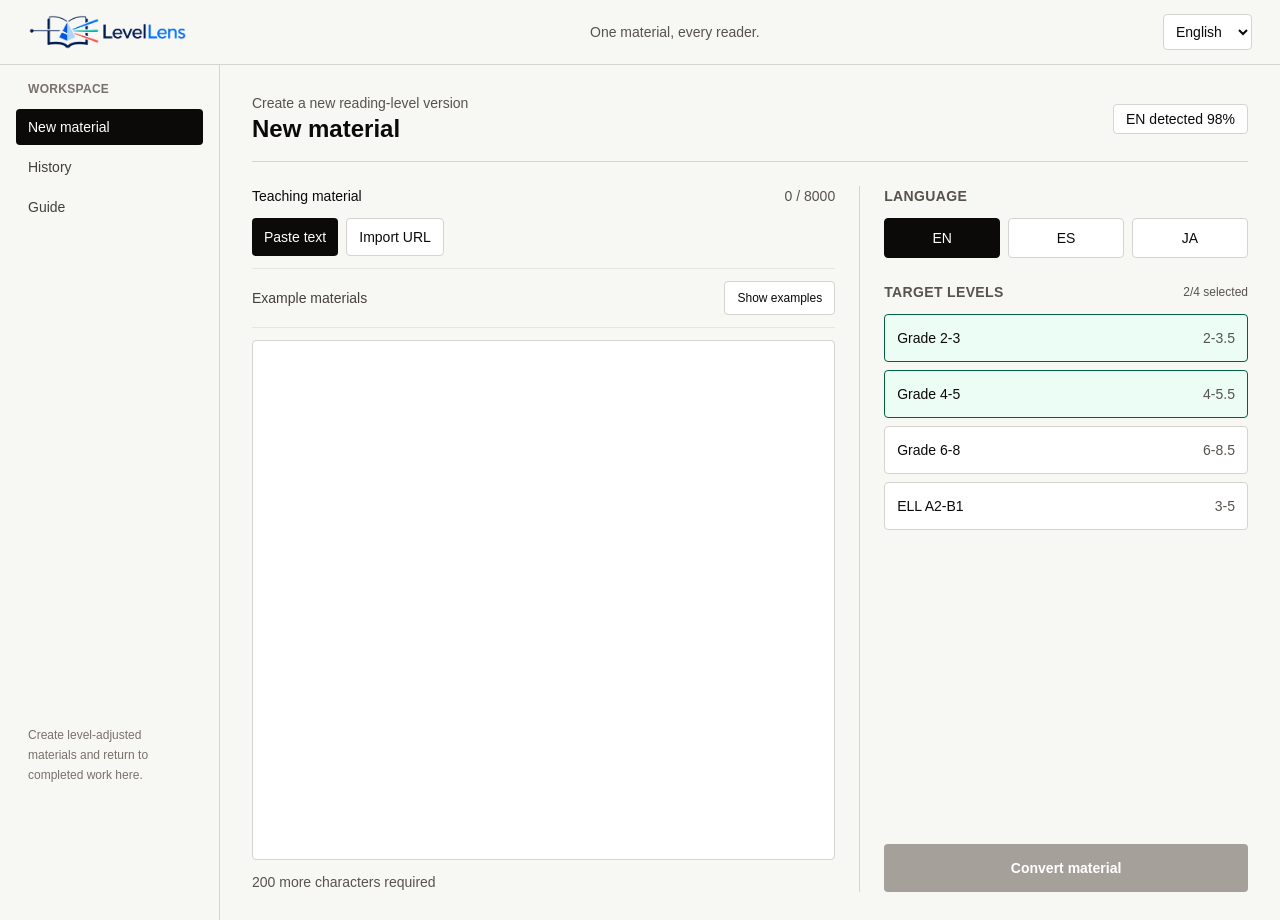
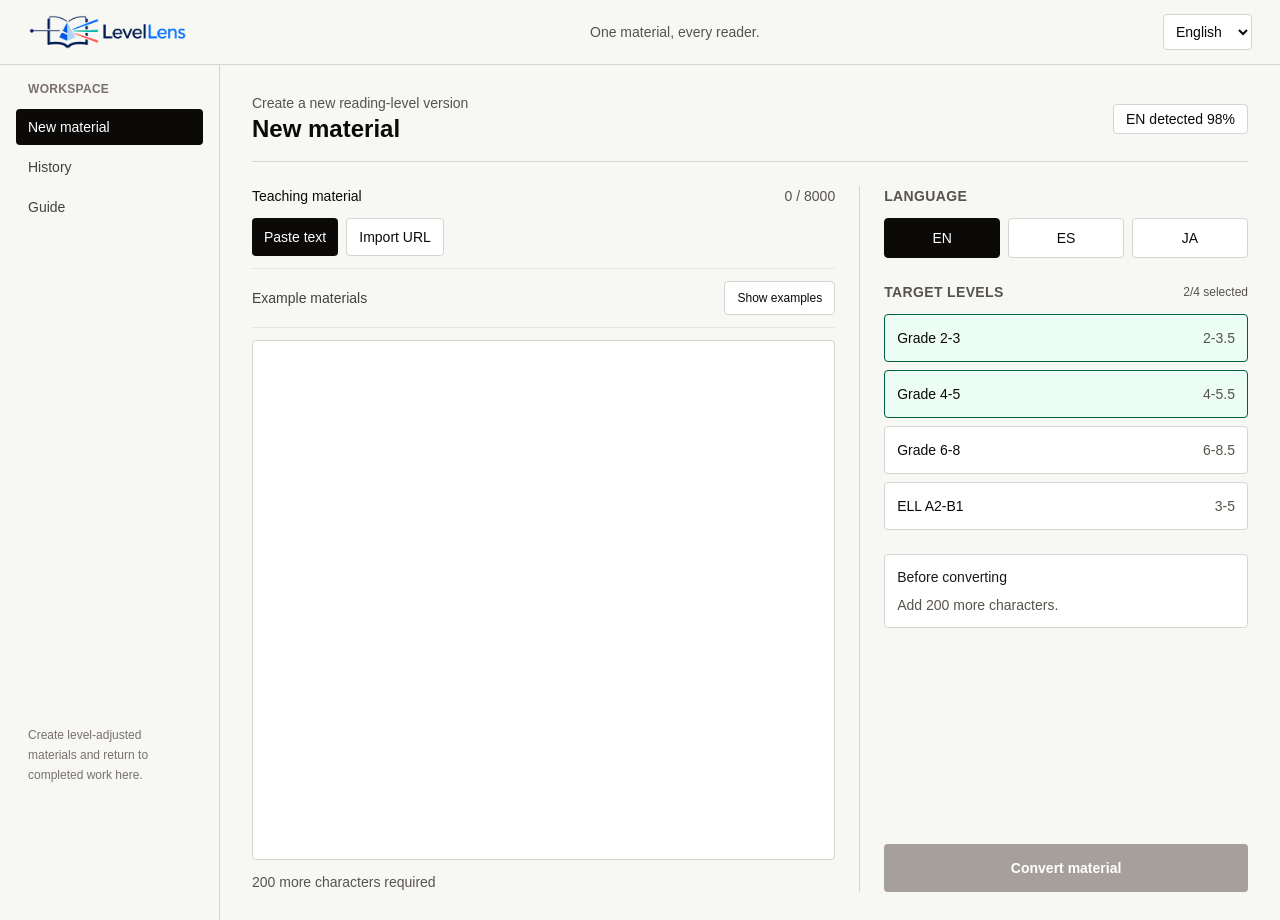
Before and after one commit to kouki6951/levellens, a Next.js app: page / in a window 1280 px wide. Built offline with nearby package versions, Linux system fonts and the light colour scheme.

Commit message:
Clarify teacher workflow states

```diff
--- a/src/app/api/history/route.ts
+++ b/src/app/api/history/route.ts
@@ -4,7 +4,7 @@ export async function GET() {
   const jobs = await prisma.job.findMany({
     orderBy: { createdAt: "desc" },
     take: 30,
-    include: { levelVersions: { select: { status: true, levelCode: true } } },
+    include: { levelVersions: { select: { status: true, levelCode: true, levelLabel: true } } },
   });
   return Response.json(jobs.map((job) => ({
     id: job.id,
@@ -17,5 +17,6 @@ export async function GET() {
     completedLevels: job.levelVersions.filter((level) => level.status === "completed").length,
     levelCount: job.levelVersions.length,
     levelCodes: job.levelVersions.map((level) => level.levelCode),
+    levels: job.levelVersions.map((level) => ({ levelCode: level.levelCode, levelLabel: level.levelLabel, status: level.status })),
   })));
 }
--- a/src/app/history/page.tsx
+++ b/src/app/history/page.tsx
@@ -4,8 +4,10 @@ import Link from "next/link";
 import { useEffect, useMemo, useState } from "react";
 import { useLocale } from "@/components/locale-provider";
 import { LoadingState } from "@/components/loading-state";
+import { PageState } from "@/components/page-state";
+import { UI_FEEDBACK } from "@/lib/ui-feedback";
 
-type HistoryJob = { id: string; sourceTitle: string | null; sourceText: string; lang: string; status: string; createdAt: string; completedLevels: number; levelCount: number; levelCodes: string[] };
+type HistoryJob = { id: string; sourceTitle: string | null; sourceText: string; lang: string; status: string; createdAt: string; completedLevels: number; levelCount: number; levelCodes: string[]; levels: Array<{ levelCode: string; levelLabel: string; status: string }> };
 const DRAFT_STORAGE_KEY = "levellens-reuse-draft";
 
 function titleFor(sourceTitle: string | null, sourceText: string, fallback: string) {
@@ -16,6 +18,7 @@ function titleFor(sourceTitle: string | null, sourceText: string, fallback: stri
 
 export default function HistoryPage() {
   const { locale, t } = useLocale();
+  const feedback = UI_FEEDBACK[locale];
   const [jobs, setJobs] = useState<HistoryJob[] | null>(null);
   const [query, setQuery] = useState("");
   const [status, setStatus] = useState("all");
@@ -40,7 +43,7 @@ export default function HistoryPage() {
         <Link href="/" className="rounded bg-stone-950 px-3 py-2 text-sm font-medium text-white">{t.newMaterial}</Link>
       </header>
       {jobs === null ? <LoadingState label={t.loading} /> : jobs.length === 0 ? (
-        <section className="border border-dashed border-stone-300 bg-white p-8 text-center"><h2 className="font-semibold">{t.noConversions}</h2><p className="mt-2 text-sm text-stone-600">{t.noConversionsHint}</p></section>
+        <PageState title={t.noConversions} description={t.noConversionsHint} action={{ href: "/", label: feedback.noHistoryAction }} />
       ) : (
         <>
           <div className="mb-4 flex flex-col gap-3 sm:flex-row">
@@ -50,11 +53,11 @@ export default function HistoryPage() {
               {statuses.map((item) => <option key={item} value={item}>{t.statusName(item)}</option>)}
             </select>
           </div>
-          {filteredJobs.length === 0 ? <section className="border border-dashed border-stone-300 bg-white p-8 text-center text-sm text-stone-600">{t.noMatchingHistory}</section> : <section className="overflow-hidden border border-stone-300 bg-white">
+          {filteredJobs.length === 0 ? <PageState title={t.noMatchingHistory} description={t.noMatchingHistory} action={{ href: "/history", label: feedback.noResultsAction }} /> : <section className="overflow-hidden border border-stone-300 bg-white">
             <div className="grid grid-cols-[minmax(0,1fr)_80px] gap-4 border-b border-stone-200 bg-stone-50 px-4 py-3 text-xs font-semibold uppercase tracking-wide text-stone-600 sm:grid-cols-[minmax(0,1fr)_90px_120px_150px]"><span>{t.material}</span><span className="hidden sm:block">{t.language}</span><span className="hidden sm:block">{t.status}</span><span>{t.created}</span></div>
             <div className="divide-y divide-stone-200">
               {filteredJobs.map((job) => <article key={job.id} className="grid grid-cols-[minmax(0,1fr)_80px] gap-4 px-4 py-4 sm:grid-cols-[minmax(0,1fr)_90px_120px_150px]">
-                <div className="min-w-0"><Link href={`/result/${job.id}`} className="block truncate font-medium hover:underline">{titleFor(job.sourceTitle, job.sourceText, t.untitledMaterial)}</Link><div className="mt-1 flex flex-wrap items-center gap-3"><p className="text-xs text-stone-600">{t.levelsComplete(job.completedLevels, job.levelCount)}</p><button type="button" onClick={() => reuse(job)} className="text-xs font-medium underline">{t.reuseMaterial}</button></div></div>
+                <div className="min-w-0"><Link href={`/result/${job.id}`} className="block truncate font-medium hover:underline">{titleFor(job.sourceTitle, job.sourceText, t.untitledMaterial)}</Link><div className="mt-2 flex flex-wrap items-center gap-2"><span className="rounded bg-stone-100 px-2 py-1 text-xs font-medium uppercase text-stone-700 sm:hidden">{job.lang}</span><span className={`rounded px-2 py-1 text-xs font-medium ${job.status === "completed" ? "bg-emerald-100 text-emerald-900" : job.status === "failed" || job.status === "partially_failed" ? "bg-red-100 text-red-900" : "bg-amber-100 text-amber-900"}`}>{t.statusName(job.status)}</span><p className="text-xs text-stone-600">{t.levelsComplete(job.completedLevels, job.levelCount)}</p><button type="button" onClick={() => reuse(job)} className="text-xs font-medium underline">{t.reuseMaterial}</button></div><p className="mt-2 truncate text-xs text-stone-600">{job.levels.map((level) => level.levelLabel).join(" · ")}</p></div>
                 <span className="hidden text-sm uppercase text-stone-600 sm:block">{job.lang}</span><span className="hidden text-sm text-stone-600 sm:block">{t.statusName(job.status)}</span>
                 <time className="text-right text-xs leading-5 text-stone-600" dateTime={job.createdAt}>{new Intl.DateTimeFormat(locale, { month: "short", day: "numeric", hour: "2-digit", minute: "2-digit" }).format(new Date(job.createdAt))}</time>
               </article>)}
--- a/src/app/page.tsx
+++ b/src/app/page.tsx
@@ -4,6 +4,7 @@ import { useEffect, useMemo, useState } from "react";
 import { useRouter } from "next/navigation";
 import { useLocale } from "@/components/locale-provider";
 import { levelsForLang, type SupportedLang } from "@/lib/levels";
+import { UI_FEEDBACK } from "@/lib/ui-feedback";
 
 const SAMPLES: Record<SupportedLang, { label: string; text: string }> = {
   en: { label: "EN: City gardens", text: "In many cities, small gardens are growing on roofs, balconies, and empty lots. These gardens give people fresh food, shade, and a place to meet neighbors. Plants take in carbon dioxide and release oxygen, but they also cool the ground by shading it and by releasing water from their leaves. Students can measure soil moisture, count insects, and compare temperatures in sunny and shaded places. A garden cannot solve every city problem, yet it can help a neighborhood learn how choices about land, water, and food affect daily life." },
@@ -43,6 +44,7 @@ export default function Home() {
   const [sourceTouched, setSourceTouched] = useState(false);
   const levels = useMemo(() => levelsForLang(lang), [lang]);
   const importCopy = IMPORT_COPY[locale];
+  const feedback = UI_FEEDBACK[locale];
 
   useEffect(() => {
     const rawDraft = window.sessionStorage.getItem(DRAFT_STORAGE_KEY);
@@ -135,6 +137,11 @@ export default function Home() {
 
   const invalid = sourceText.length < 200 || sourceText.length > 8000 || selected.length === 0 || submitting;
   const sourceLengthError = sourceText.length > 8000 || (sourceTouched && sourceText.length < 200);
+  const conversionNeeds = [
+    sourceText.length < 200 ? feedback.addCharacters(200 - sourceText.length) : null,
+    sourceText.length > 8000 ? feedback.reduceCharacters(sourceText.length - 8000) : null,
+    selected.length === 0 ? feedback.chooseLevel : null,
+  ].filter((message): message is string => Boolean(message));
 
   return (
     <main>
@@ -237,7 +244,7 @@ export default function Home() {
             </section>
 
             {error ? <p className="rounded border border-red-200 bg-red-50 p-3 text-sm text-red-800">{error}</p> : null}
-            {selected.length === 0 ? <p className="text-sm text-red-700" aria-live="polite">{t.selectLevelRequired}</p> : null}
+            {conversionNeeds.length > 0 ? <section className="rounded border border-stone-300 bg-white p-3 text-sm" aria-live="polite"><p className="font-medium text-stone-900">{feedback.conversionNeeds}</p><ul className="mt-2 space-y-1 text-stone-600">{conversionNeeds.map((need) => <li key={need}>{need}</li>)}</ul></section> : null}
             <button
               type="button"
               disabled={invalid}
--- a/src/app/result/[jobId]/export/page.tsx
+++ b/src/app/result/[jobId]/export/page.tsx
@@ -7,6 +7,8 @@ import { useParams } from "next/navigation";
 import { worksheetLabelsFor, WorksheetDocument, type WorksheetLevel, type WorksheetOptions } from "@/lib/pdf/worksheet";
 import { useLocale } from "@/components/locale-provider";
 import { LoadingState } from "@/components/loading-state";
+import { PageState } from "@/components/page-state";
+import { UI_FEEDBACK } from "@/lib/ui-feedback";
 
 type ExportLevel = WorksheetLevel & { id: string; status: string };
 type ExportJob = { sourceTitle: string | null; source: { url: string; domain: string; accessedAt: string | null } | null; levels: Array<{ id: string; levelCode: string; levelLabel: string; status: string; result: { title: string | null; simplifiedText: string | null; keyPhrases: WorksheetLevel["keyPhrases"]; questions: WorksheetLevel["questions"]; readability: WorksheetLevel["quality"]; factCheck: { retained: number; simplified: number; lost: number } | null } }> };
@@ -14,6 +16,7 @@ type ExportJob = { sourceTitle: string | null; source: { url: string; domain: st
 export default function ExportPage() {
   const { jobId } = useParams<{ jobId: string }>();
   const { locale, t } = useLocale();
+  const feedback = UI_FEEDBACK[locale];
   const [job, setJob] = useState<ExportJob | null>(null);
   const [selected, setSelected] = useState<string[]>([]);
   const [include, setInclude] = useState<WorksheetOptions>({ keyPhraseBox: true, questions: true, answerPage: true, teacherSummary: true });
@@ -73,7 +76,7 @@ export default function ExportPage() {
     setDownloading(false);
   }
 
-  if (error) return <main className="min-h-screen p-6 text-red-800">{error}</main>;
+  if (error) return <main className="min-h-screen bg-[#f7f7f4] p-6 text-stone-950"><PageState title={feedback.resultUnavailable} description={error} tone="error" action={{ href: "/history", label: t.history }} /></main>;
   if (!job) return <main className="grid min-h-screen place-items-center p-6"><LoadingState label={t.loading} /></main>;
 
   return (
--- a/src/app/result/[jobId]/page.tsx
+++ b/src/app/result/[jobId]/page.tsx
@@ -5,6 +5,8 @@ import Link from "next/link";
 import { useParams } from "next/navigation";
 import { useLocale } from "@/components/locale-provider";
 import { LoadingState } from "@/components/loading-state";
+import { PageState } from "@/components/page-state";
+import { UI_FEEDBACK } from "@/lib/ui-feedback";
 
 type JobResponse = {
   jobId: string;
@@ -84,7 +86,8 @@ function LoadingRows({ rows = 3 }: { rows?: number }) {
 
 export default function ResultPage() {
   const params = useParams<{ jobId: string }>();
-  const { t } = useLocale();
+  const { locale, t } = useLocale();
+  const feedback = UI_FEEDBACK[locale];
   const jobId = params.jobId;
   const [job, setJob] = useState<JobResponse | null>(null);
   const [selectedCode, setSelectedCode] = useState<string | null>(null);
@@ -148,7 +151,7 @@ export default function ResultPage() {
   if (error) {
     return (
       <main className="min-h-screen bg-[#f7f7f4] p-6 text-stone-950">
-        <p className="rounded border border-red-200 bg-red-50 p-4 text-red-800">{error}</p>
+        <PageState title={feedback.resultUnavailable} description={error || feedback.resultUnavailableBody} tone="error" action={{ href: "/history", label: t.history }} />
       </main>
     );
   }
@@ -213,11 +216,11 @@ export default function ResultPage() {
         <div className="grid gap-4 md:grid-cols-2 xl:grid-cols-4">
           <section className="rounded border border-stone-300 bg-white p-4">
             <h2 className="mb-3 text-sm font-semibold uppercase tracking-wide text-stone-600">{t.readability}</h2>
-            {selectedLevel.result.readability.score !== null ? <p className="text-sm">{selectedLevel.result.readability.metric} {selectedLevel.result.readability.score?.toFixed(2)} {selectedLevel.result.readability.inRange ? t.inRange : t.nearMatch} ({t.target} {selectedLevel.result.readability.targetMin}-{selectedLevel.result.readability.targetMax}, {selectedLevel.result.readability.attemptCount} {t.attempts})</p> : <LoadingRows rows={2} />}
+            {selectedLevel.result.readability.score !== null ? <><span className={`inline-block rounded px-2 py-1 text-xs font-medium ${selectedLevel.result.readability.inRange ? "bg-emerald-100 text-emerald-900" : "bg-amber-100 text-amber-950"}`}>{selectedLevel.result.readability.inRange ? feedback.targetReached : feedback.targetOutside}</span><p className="mt-3 text-sm">{selectedLevel.result.readability.metric} {selectedLevel.result.readability.score?.toFixed(2)}</p><p className="mt-1 text-xs text-stone-600">{t.target} {selectedLevel.result.readability.targetMin}-{selectedLevel.result.readability.targetMax} · {selectedLevel.result.readability.attemptCount} {t.attempts}</p></> : <><p className="mb-3 text-xs text-stone-600">{feedback.scorePending}</p><LoadingRows rows={2} /></>}
           </section>
           <section className="rounded border border-stone-300 bg-white p-4">
             <h2 className="mb-3 text-sm font-semibold uppercase tracking-wide text-stone-600">{t.factConsistency}</h2>
-            {selectedLevel.result.factCheck ? <><p className="text-sm">{t.retained} {selectedLevel.result.factCheck.retained} / {t.simplified} {selectedLevel.result.factCheck.simplified} / {t.lost} {selectedLevel.result.factCheck.lost}</p><details className="mt-3 text-sm"><summary className="cursor-pointer font-medium text-stone-700">{t.showDetails}</summary><ul className="mt-3 space-y-2">{selectedLevel.result.factCheck.items.slice(0, 5).map((item, index) => <li key={`${item.fact}-${index}`} className="border-t border-stone-200 pt-2"><span className="font-medium">{item.status}</span>: {item.fact}</li>)}</ul></details></> : <LoadingRows rows={3} />}
+            {selectedLevel.result.factCheck ? <><span className={`inline-block rounded px-2 py-1 text-xs font-medium ${selectedLevel.result.factCheck.lost > 0 ? "bg-amber-100 text-amber-950" : "bg-emerald-100 text-emerald-900"}`}>{selectedLevel.result.factCheck.lost > 0 ? feedback.factsNeedReview(selectedLevel.result.factCheck.lost) : feedback.factsRetained}</span><p className="mt-3 text-sm">{t.retained} {selectedLevel.result.factCheck.retained} / {t.simplified} {selectedLevel.result.factCheck.simplified} / {t.lost} {selectedLevel.result.factCheck.lost}</p><details className="mt-3 text-sm"><summary className="cursor-pointer font-medium text-stone-700">{t.showDetails}</summary><ul className="mt-3 space-y-2">{selectedLevel.result.factCheck.items.slice(0, 5).map((item, index) => <li key={`${item.fact}-${index}`} className="border-t border-stone-200 pt-2"><span className="font-medium">{item.status}</span>: {item.fact}</li>)}</ul></details></> : <LoadingRows rows={3} />}
           </section>
           <section className="rounded border border-stone-300 bg-white p-4">
             <h2 className="mb-3 text-sm font-semibold uppercase tracking-wide text-stone-600">{t.keyPhrases}</h2>
--- a/src/app/result/[jobId]/questions/page.tsx
+++ b/src/app/result/[jobId]/questions/page.tsx
@@ -5,6 +5,8 @@ import { useEffect, useMemo, useState } from "react";
 import { useParams } from "next/navigation";
 import { useLocale } from "@/components/locale-provider";
 import { LoadingState } from "@/components/loading-state";
+import { PageState } from "@/components/page-state";
+import { UI_FEEDBACK } from "@/lib/ui-feedback";
 
 type Question = {
   id: string;
@@ -24,7 +26,8 @@ type JobQuestions = {
 
 export default function QuestionsPage() {
   const { jobId } = useParams<{ jobId: string }>();
-  const { t } = useLocale();
+  const { locale, t } = useLocale();
+  const feedback = UI_FEEDBACK[locale];
   const [job, setJob] = useState<JobQuestions | null>(null);
   const [selectedCode, setSelectedCode] = useState<string | null>(null);
   const [busyQuestion, setBusyQuestion] = useState<string | null>(null);
@@ -62,7 +65,7 @@ export default function QuestionsPage() {
     setBusyQuestion(null);
   }
 
-  if (error) return <main className="min-h-screen p-6 text-red-800">{error}</main>;
+  if (error) return <main className="min-h-screen bg-[#f7f7f4] p-6 text-stone-950"><PageState title={feedback.resultUnavailable} description={error} tone="error" action={{ href: "/history", label: t.history }} /></main>;
   if (!job || !level) return <main className="grid min-h-screen place-items-center p-6"><LoadingState label={t.loading} /></main>;
 
   return (
--- /dev/null
+++ b/src/components/page-state.tsx
@@ -0,0 +1,22 @@
+import Link from "next/link";
+
+type PageStateProps = {
+  title: string;
+  description: string;
+  tone?: "neutral" | "error";
+  action?: { href: string; label: string };
+};
+
+export function PageState({ title, description, tone = "neutral", action }: PageStateProps) {
+  const colors = tone === "error"
+    ? "border-red-200 bg-red-50 text-red-950"
+    : "border-dashed border-stone-300 bg-white text-stone-950";
+
+  return (
+    <section className={`border p-8 text-center ${colors}`} role={tone === "error" ? "alert" : undefined}>
+      <h2 className="font-semibold">{title}</h2>
+      <p className="mx-auto mt-2 max-w-xl text-sm leading-6 text-stone-600">{description}</p>
+      {action ? <Link href={action.href} className="mt-5 inline-block rounded bg-stone-950 px-3 py-2 text-sm font-medium text-white hover:bg-stone-800">{action.label}</Link> : null}
+    </section>
+  );
+}
--- /dev/null
+++ b/src/lib/ui-feedback.ts
@@ -0,0 +1,65 @@
+import type { UiLocale } from "@/lib/ui-i18n";
+
+type FeedbackCopy = {
+  conversionNeeds: string;
+  addCharacters: (count: number) => string;
+  reduceCharacters: (count: number) => string;
+  chooseLevel: string;
+  targetReached: string;
+  targetOutside: string;
+  scorePending: string;
+  factsRetained: string;
+  factsNeedReview: (count: number) => string;
+  noHistoryAction: string;
+  noResultsAction: string;
+  resultUnavailable: string;
+  resultUnavailableBody: string;
+};
+
+export const UI_FEEDBACK: Record<UiLocale, FeedbackCopy> = {
+  en: {
+    conversionNeeds: "Before converting",
+    addCharacters: (count) => `Add ${count} more characters.`,
+    reduceCharacters: (count) => `Remove ${count} characters to stay within 8,000.`,
+    chooseLevel: "Choose at least one target level.",
+    targetReached: "Target reached",
+    targetOutside: "Outside target",
+    scorePending: "Score in progress",
+    factsRetained: "No facts marked lost",
+    factsNeedReview: (count) => `${count} fact${count === 1 ? "" : "s"} to review`,
+    noHistoryAction: "Create material",
+    noResultsAction: "Clear filters",
+    resultUnavailable: "This result is not available",
+    resultUnavailableBody: "The job may have been removed or the link is incomplete. Return to History to open another material.",
+  },
+  es: {
+    conversionNeeds: "Antes de convertir",
+    addCharacters: (count) => `Anade ${count} caracteres mas.`,
+    reduceCharacters: (count) => `Elimina ${count} caracteres para no superar 8.000.`,
+    chooseLevel: "Elige al menos un nivel objetivo.",
+    targetReached: "Objetivo alcanzado",
+    targetOutside: "Fuera del objetivo",
+    scorePending: "Puntuacion en proceso",
+    factsRetained: "No hay hechos marcados como omitidos",
+    factsNeedReview: (count) => `${count} hecho${count === 1 ? "" : "s"} para revisar`,
+    noHistoryAction: "Crear material",
+    noResultsAction: "Limpiar filtros",
+    resultUnavailable: "Este resultado no esta disponible",
+    resultUnavailableBody: "Es posible que el trabajo se haya eliminado o que el enlace este incompleto. Vuelve al Historial para abrir otro material.",
+  },
+  ja: {
+    conversionNeeds: "変換前に確認してください",
+    addCharacters: (count) => `あと${count}文字入力してください。`,
+    reduceCharacters: (count) => `8,000文字以内にするため${count}文字減らしてください。`,
+    chooseLevel: "対象レベルを1つ以上選択してください。",
+    targetReached: "目標範囲内",
+    targetOutside: "目標範囲外",
+    scorePending: "スコアを確認中",
+    factsRetained: "欠落として判定された事実はありません",
+    factsNeedReview: (count) => `確認が必要な事実が${count}件あります`,
+    noHistoryAction: "教材を作成",
+    noResultsAction: "絞り込みを解除",
+    resultUnavailable: "この結果は表示できません",
+    resultUnavailableBody: "ジョブが削除されたか、リンクが不完全な可能性があります。履歴から別の教材を開いてください。",
+  },
+};
```
Also changed, not shown: 1 other file (tests, documents, lock files or other folders).
